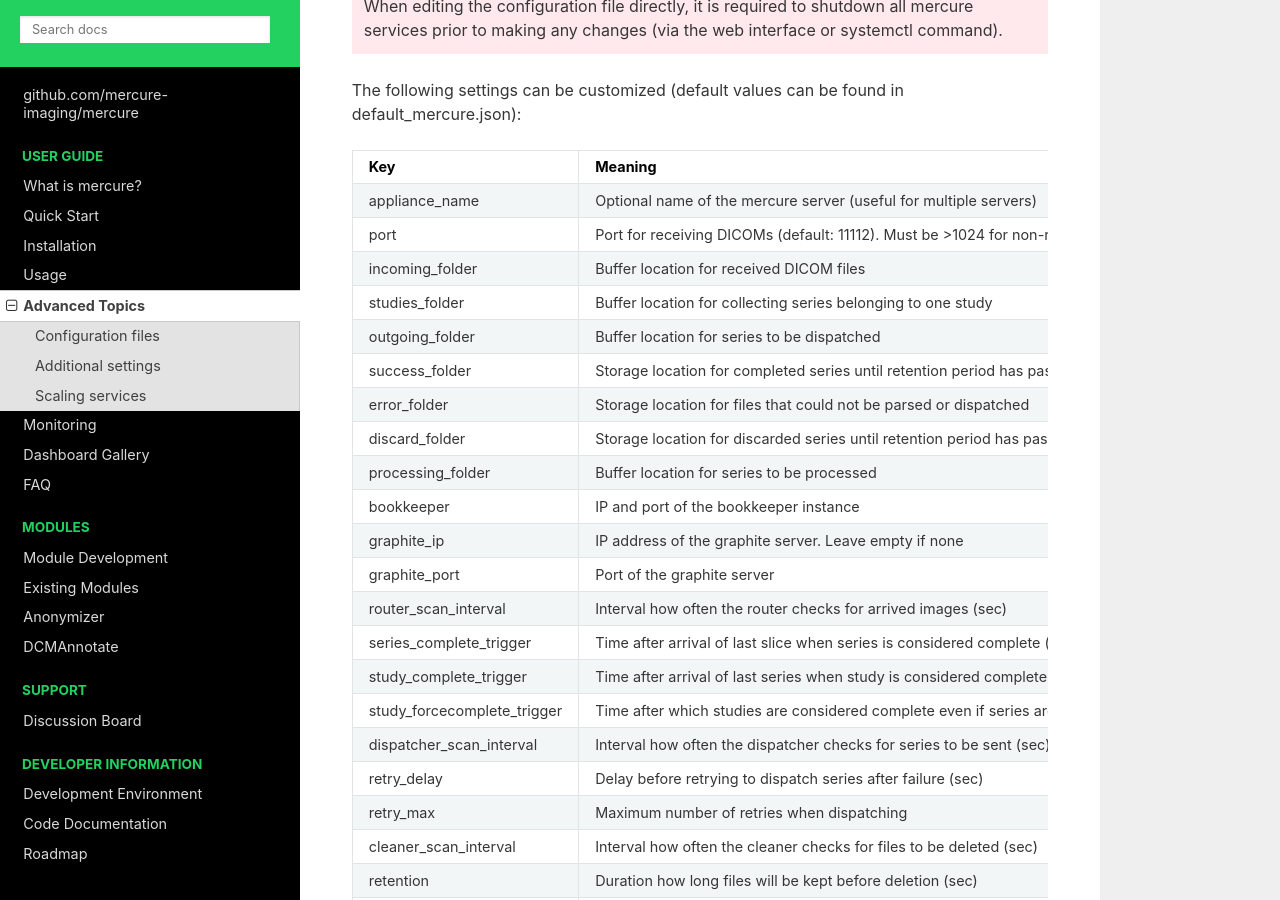
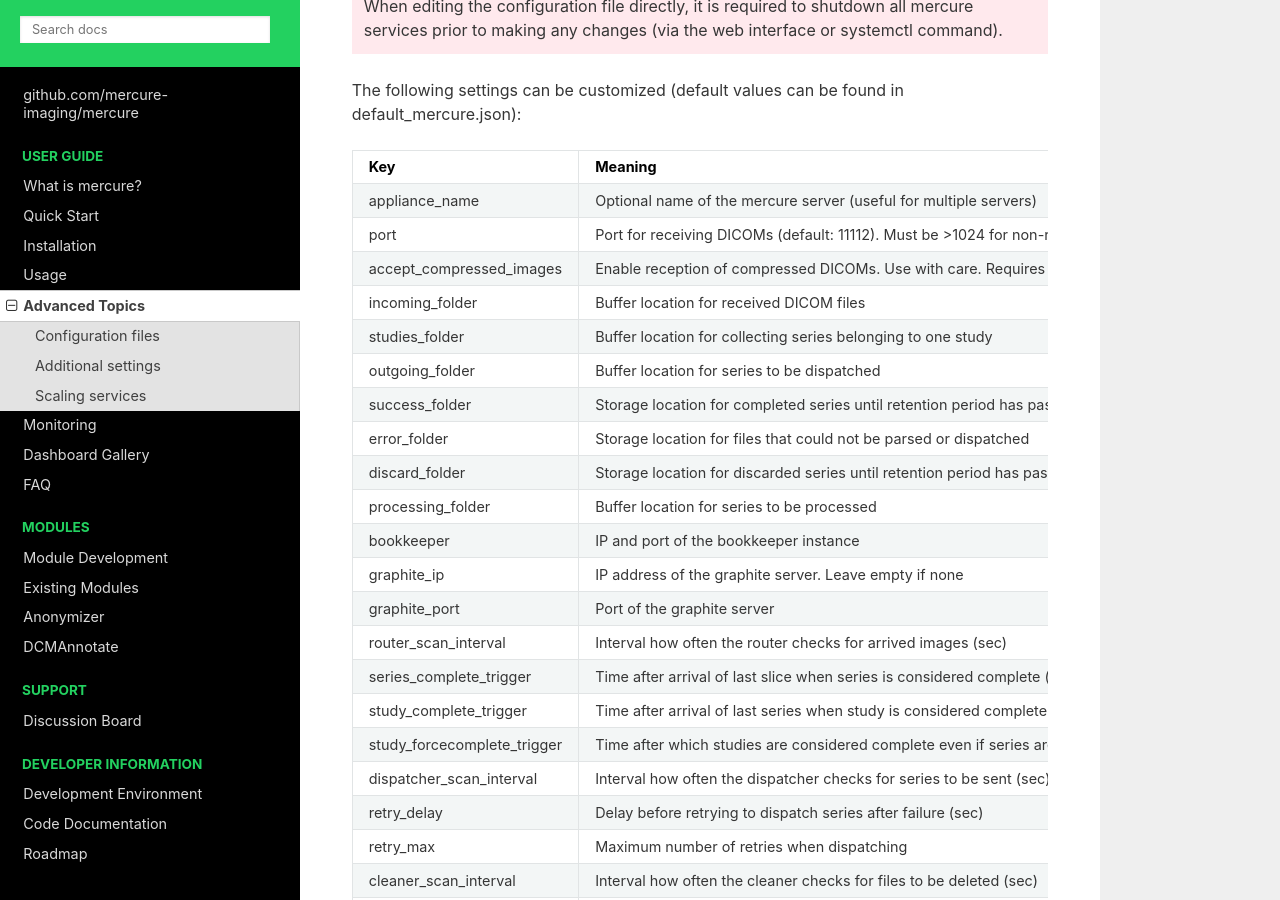
Before and after one commit to mercure-imaging/mercure, a Sphinx documentation site: the page built from docs/advanced.rst, in a window 1280 px wide and 900 px high, scrolled down 982 px. Built offline with Sphinx 7.4.7 and the Read the Docs theme 2.0.0, drawn with Linux system fonts in a browser that asks for light colours.

Commit message:
Updated documentation

```diff
--- a/docs/advanced.rst
+++ b/docs/advanced.rst
@@ -35,6 +35,7 @@
 =========================== ===========================================================================
 appliance_name              Optional name of the mercure server (useful for multiple servers)
 port                        Port for receiving DICOMs (default: 11112). Must be >1024 for non-root service user.
+accept_compressed_images    Enable reception of compressed DICOMs. Use with care. Requires that all processing modules can handle compressed images.
 incoming_folder             Buffer location for received DICOM files
 studies_folder              Buffer location for collecting series belonging to one study
 outgoing_folder             Buffer location for series to be dispatched
```
